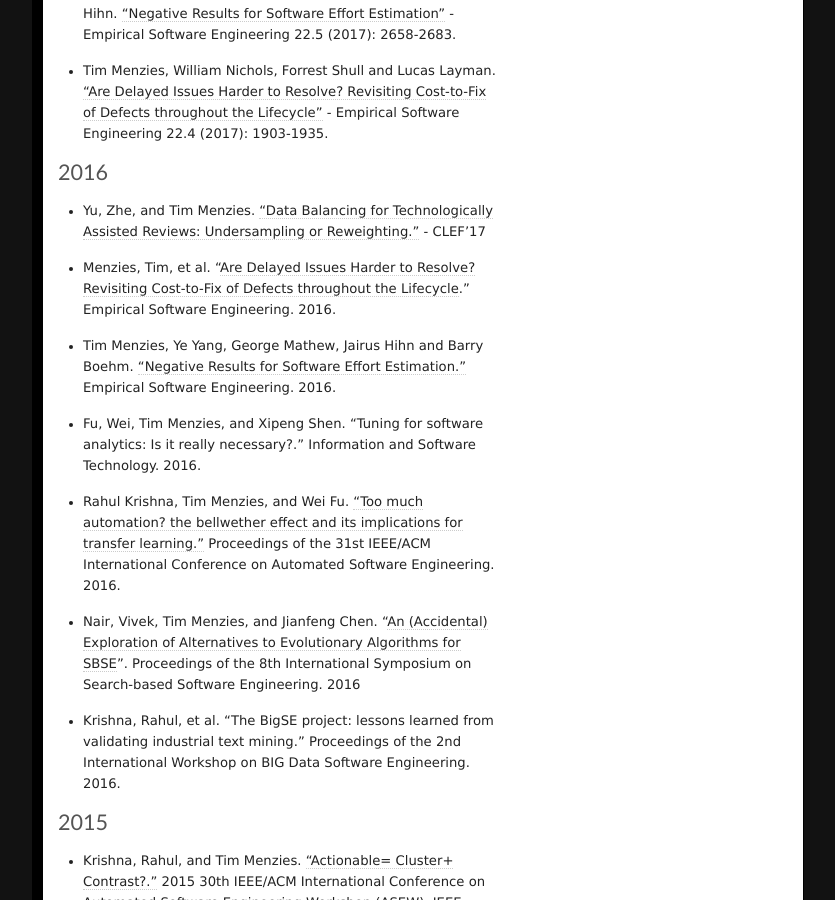
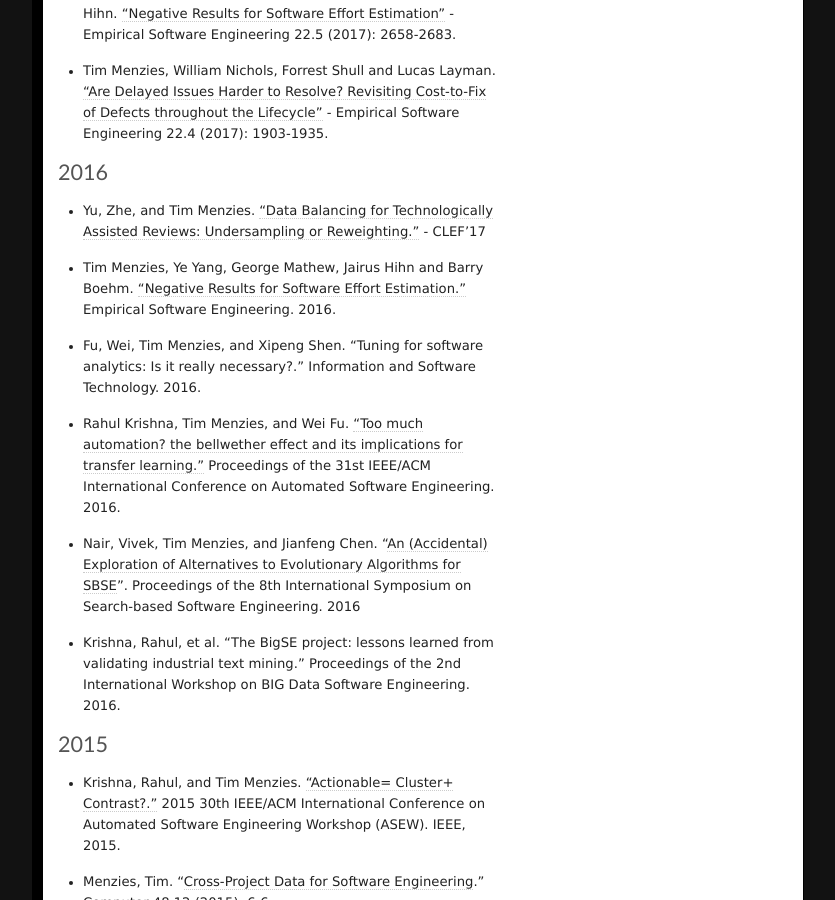
Before and after one commit to ai-se/ai-se.github.io, a Jekyll site: the page built from papers/index.html, in a window 1280 px wide and 900 px high, scrolled down 2857 px. Shown: the whole window, without its empty margins (223-1058 px from the left). Built offline with Jekyll 4.4.1, drawn with Linux system fonts in a browser that asks for light colours; comment, search, counter and statistics services are not loaded.

Commit message:
rm depuplicate

```diff
--- a/papers/_posts/2016-12-31-Papers.md
+++ b/papers/_posts/2016-12-31-Papers.md
@@ -31,8 +31,6 @@ excerpt: ""
 
 ### 2016
 + Yu, Zhe, and Tim Menzies. ["Data Balancing for Technologically Assisted Reviews: Undersampling or Reweighting."](http://ceur-ws.org/Vol-1866/paper_120.pdf) - CLEF'17
-
-+ Menzies, Tim, et al. "[Are Delayed Issues Harder to Resolve? Revisiting Cost-to-Fix of Defects throughout the Lifecycle](https://arxiv.org/abs/1609.04886)." Empirical Software Engineering. 2016.
 
 + Tim Menzies, Ye Yang, George Mathew, Jairus Hihn and  Barry Boehm. ["Negative Results for Software Effort Estimation."](http://arxiv.org/pdf/1609.05563.pdf) Empirical Software Engineering. 2016.
 
```
